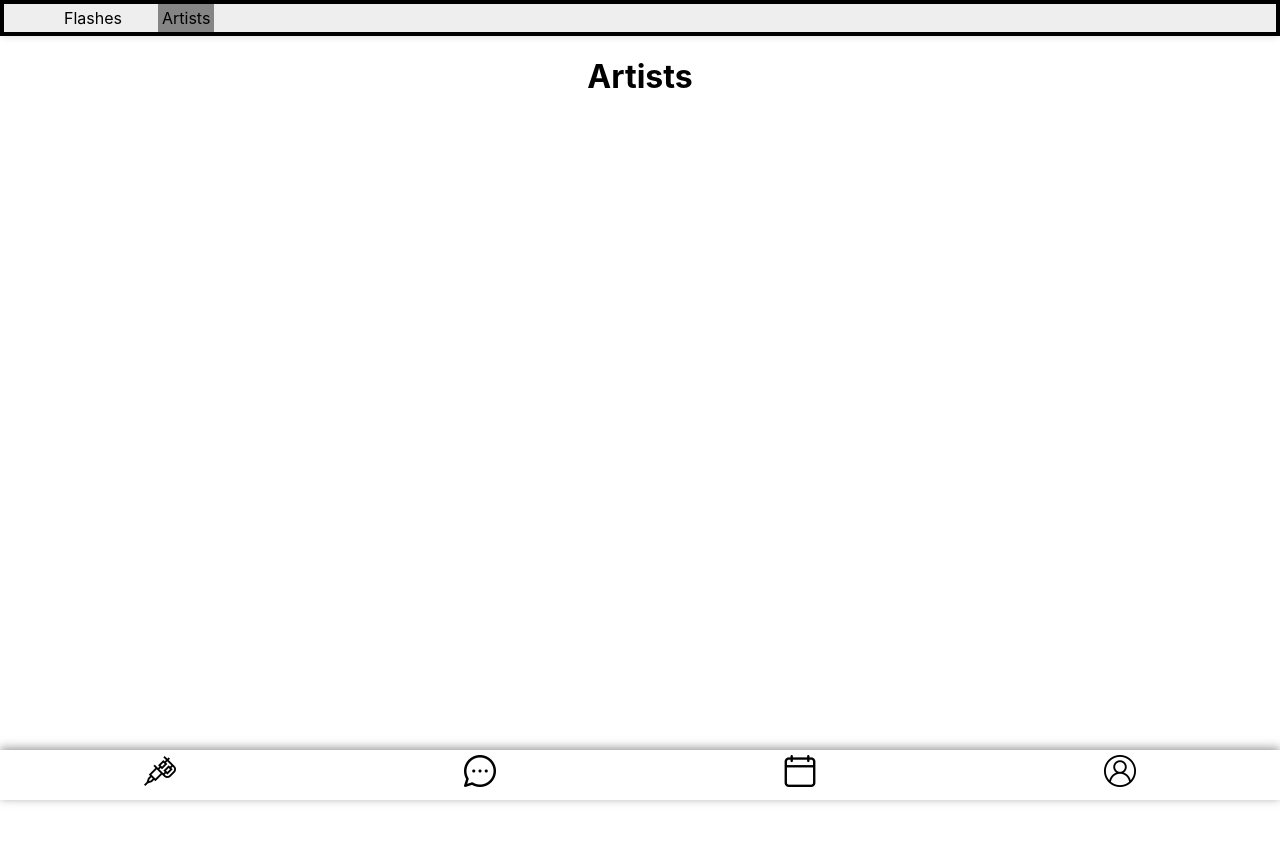
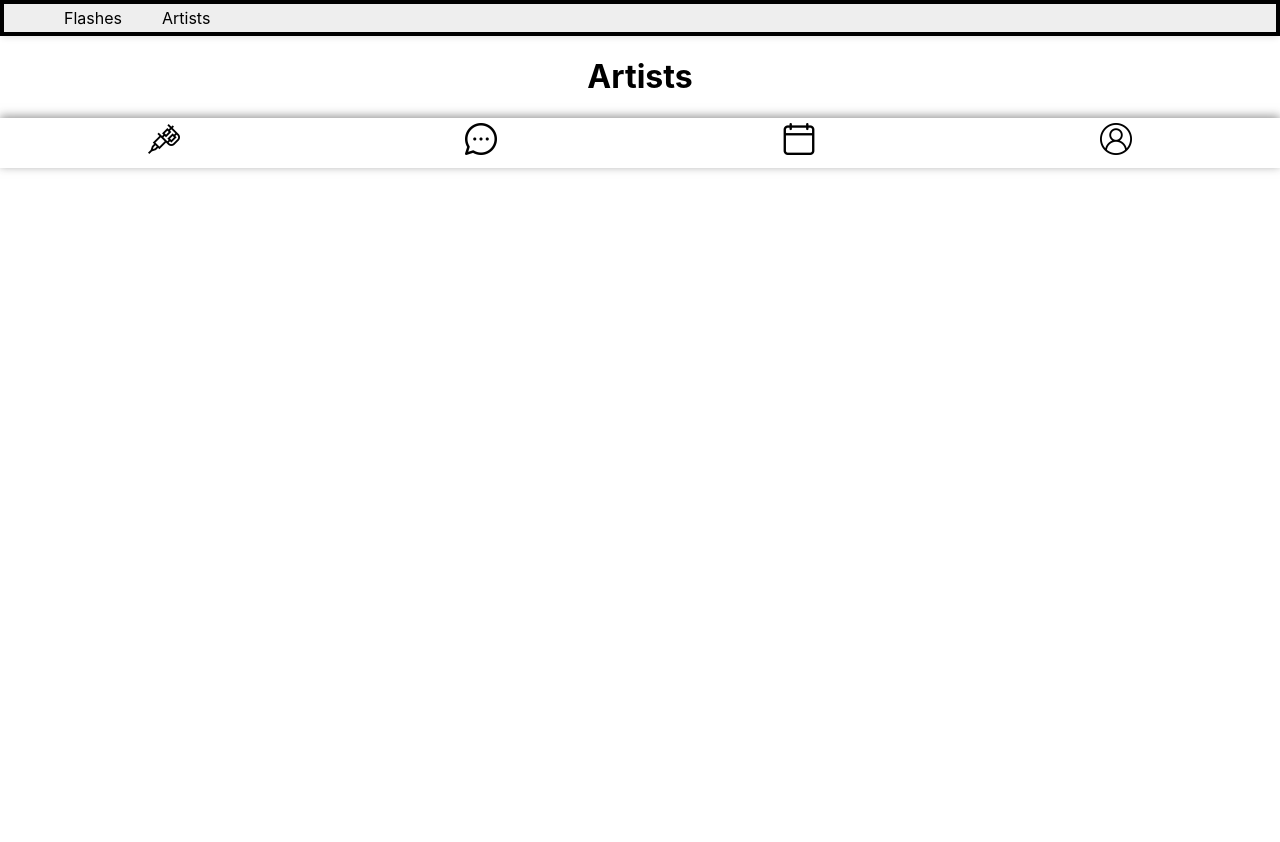
Before and after one commit to elijahnicpon/flashys, a React (Create React App) app in the folder flashys_frontend/: page /artists in a window 1280 px wide. Shown: the top 842 px of the page. Built offline with nearby package versions, Linux system fonts and the light colour scheme.

Commit message:
got the routing from flashes and author to work

```diff
--- a/flashys_frontend/package.json
+++ b/flashys_frontend/package.json
@@ -9,6 +9,7 @@
     "@testing-library/user-event": "^13.5.0",
     "react": "^18.2.0",
     "react-dom": "^18.2.0",
+    "react-router-dom": "^6.16.0",
     "react-scripts": "5.0.1",
     "styled-components": "^6.1.0",
     "web-vitals": "^2.1.4"
--- a/flashys_frontend/src/App.js
+++ b/flashys_frontend/src/App.js
@@ -3,30 +3,23 @@ import Footer from './Footer'
 import Navbar from './Navbar'
 import Flashes from './pages/Flashes'
 import Artists from './pages/Artists'
+import { Route, Routes } from 'react-router-dom'
 
 
 import './App.css';
 
 
 const App = () => {
-  let component
-  switch (window.location.pathname) {
-    case "/":
-      component = <Flashes />
-      break
-    case "/flashes":
-      component = <Flashes />
-      break
-    case "/artists":
-      component = <Artists />
-      break
-  }
   return (
     <div className="app">
       <Navbar />
 
       <div className="container">
-        {component}
+        <Routes>
+          <Route path="/" element={<Flashes />} />
+          <Route path="/flashes" element={<Flashes />} />
+          <Route path="/artists" element={<Artists />} />
+        </Routes>
       </div>
       <Footer />
     </div>
--- a/flashys_frontend/src/Footer.css
+++ b/flashys_frontend/src/Footer.css
@@ -1,9 +1,10 @@
 .footer {
-    position: fixed;
+    position: sticky;
     height: 50px;
     bottom:0;
     left:0;
     right:0;
+    background-color: white;
     box-shadow: 0 -2px 9px rgba(47, 47, 47, 0.5);
   }
 
@@ -12,5 +13,5 @@
     display: flex;
     flex-direction: row;
     justify-content: space-around;
-    margin-top: 5px;
+    padding: 5px;
 }
--- a/flashys_frontend/src/Navbar.js
+++ b/flashys_frontend/src/Navbar.js
@@ -1,21 +1,27 @@
+import { Link, useMatch, useResolvedPath } from 'react-router-dom'
+
 export default function Navbar() {
     const path = window.location.pathname
     return (
         <div className="customlinkcontainer">
             <nav className="nav">
                 <ul>
-                    <CustomLink href="/flashes">Flashes</CustomLink>
-                    <CustomLink href="/artists">Artists</CustomLink>
+                    <CustomLink to="/flashes">Flashes</CustomLink>
+                    <CustomLink to="/artists">Artists</CustomLink>
                 </ul>
             </nav>
         </div>
 )}
 
-function CustomLink({ href, children, ...props}) {
-    const path = window.location.pathname
+function CustomLink({ to, children, ...props}) {
+    const resolvedPath = useResolvedPath(to)
+    //take out end: true if we want stuff like /flashes/flashes_popup potentially?
+    const isActive = useMatch({ path: resolvedPath.pathname, end: true })
     return (
-        <li className={path === href ? "active" : ""}>
-            <a href={href} {...props}>{children}</a>
+        <li className={resolvedPath === to ? "active" : ""}>
+            <Link to={to} {...props}>
+                {children}
+            </Link>
         </li>
     )
 }
--- a/flashys_frontend/src/index.js
+++ b/flashys_frontend/src/index.js
@@ -3,10 +3,13 @@ import ReactDOM from 'react-dom/client';
 import './index.css';
 import App from './App';
 import "./styles.css"
+import { BrowserRouter } from "react-router-dom"
 
 const root = ReactDOM.createRoot(document.getElementById('root'));
 root.render(
   <React.StrictMode>
-    <App />
+    <BrowserRouter>
+      <App />
+    </BrowserRouter>
   </React.StrictMode>
 );
```
Also changed, not shown: 1 other file (tests, documents, lock files or other folders).
